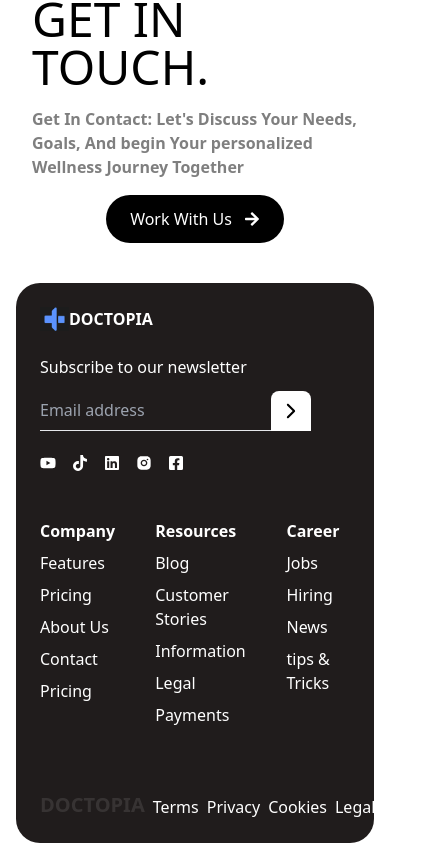
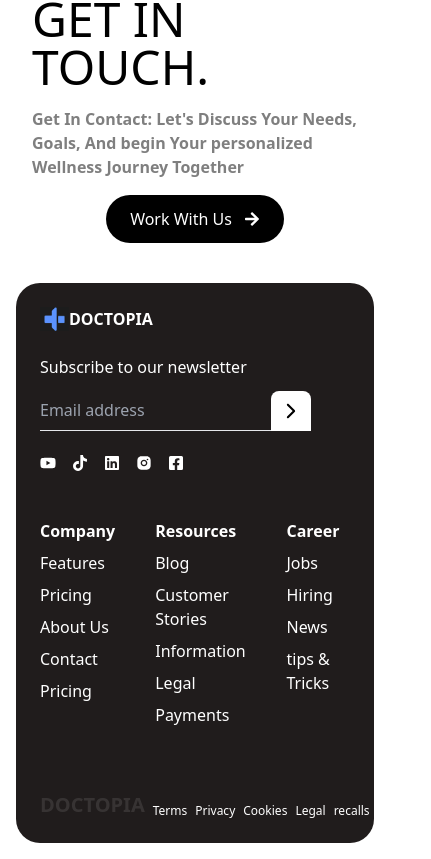
Before and after one commit to jaya-balaji/Doctopia, a React (Create React App) app: page / in a window 390 px wide. Shown: the part 3207-4066 px from the top of the page, 431 px wide, since content can reach past the window. Built offline with nearby package versions, Linux system fonts and the light colour scheme.

Commit message:
mobile responsive

```diff
--- a/src/Components/Footer.js
+++ b/src/Components/Footer.js
@@ -28,7 +28,7 @@
                             <div>
                                 <form className='flex flex-row md:w-[55vh]'>
                                     <div className='flex items-center justify-start border-b-[1px] md:w-[190%]'>
-                                        <input type='text' placeholder='Email address' className='text-white bg-[#201c1c]'></input>
+                                        <input type='text' placeholder='Email address' className='text-white bg-[#201c1c] focus:outline-none'></input>
                                     </div>
                                     <div className='flex items-center justify-center bg-white text-black rounded-t-lg p-3 md:p-6'>
                                         <button>
@@ -92,7 +92,7 @@
                     <div>
                         <span className='md:text-9xl text-xl font-bold text-white opacity-10'>DOCTOPIA</span>
                     </div>
-                    <div className='flex flex-row gap-2 md:gap-10 font-light'>
+                    <div className='flex flex-row gap-2 text-xs md:text-base md:gap-10 font-light'>
                         <div>
                             <div>Terms</div>
                         </div>
--- a/src/Components/VirtualAppoinments.js
+++ b/src/Components/VirtualAppoinments.js
@@ -49,12 +49,12 @@
             </div>
           </div>
         </div>
-        <div className="flex flex-col ietms-center w-72 pr-0 md:w-[60%]">
+        <div className="flex flex-col w-76 md:pr-0 md:w-[60%]">
           <div className="flex justify-center items-center border-b-2 p-3 relative md:p-5">
             <span className="font-semibold text-2xl md:text-5xl">
               Virtual Appointments
             </span>
-            <div className="bg-slate-200 bg-opacity-45 rounded-full absolute top-0 right-0 p-2 md:top-[0px] md:right-[10px] md:p-4">
+            <div className="bg-slate-200 bg-opacity-45 rounded-full absolute top-0 right-4 p-2 md:top-[0px] md:right-[10px] md:p-4">
                 <HiOutlineXMark className="text-black md:scale-[150%]" />
             </div>
           </div>
```
